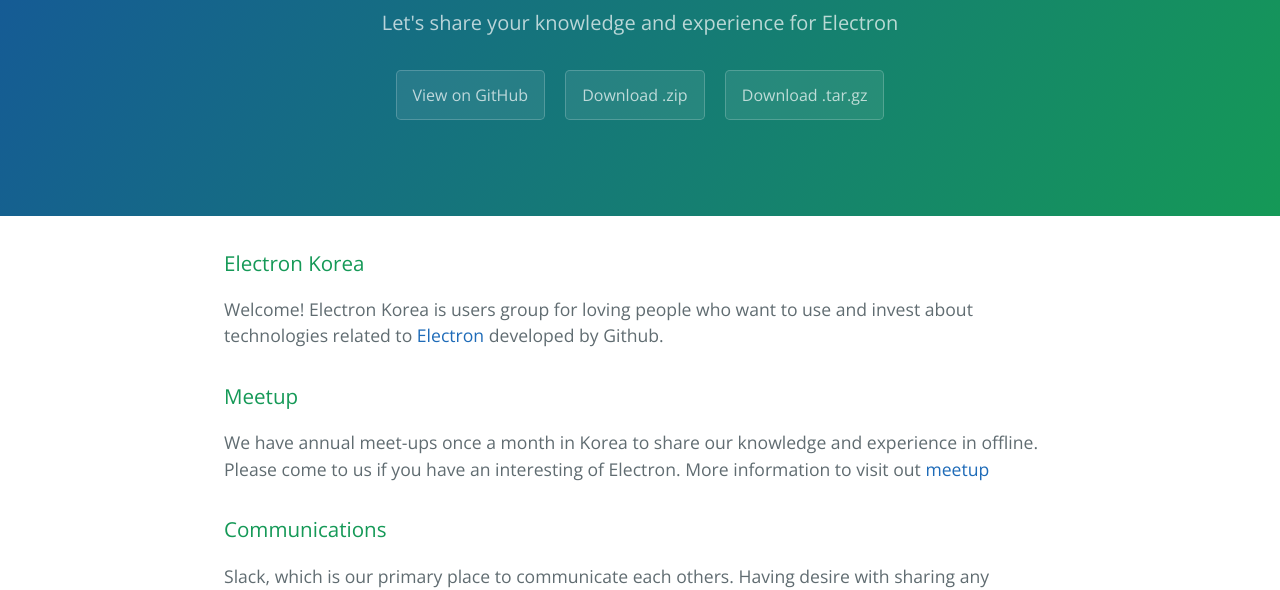
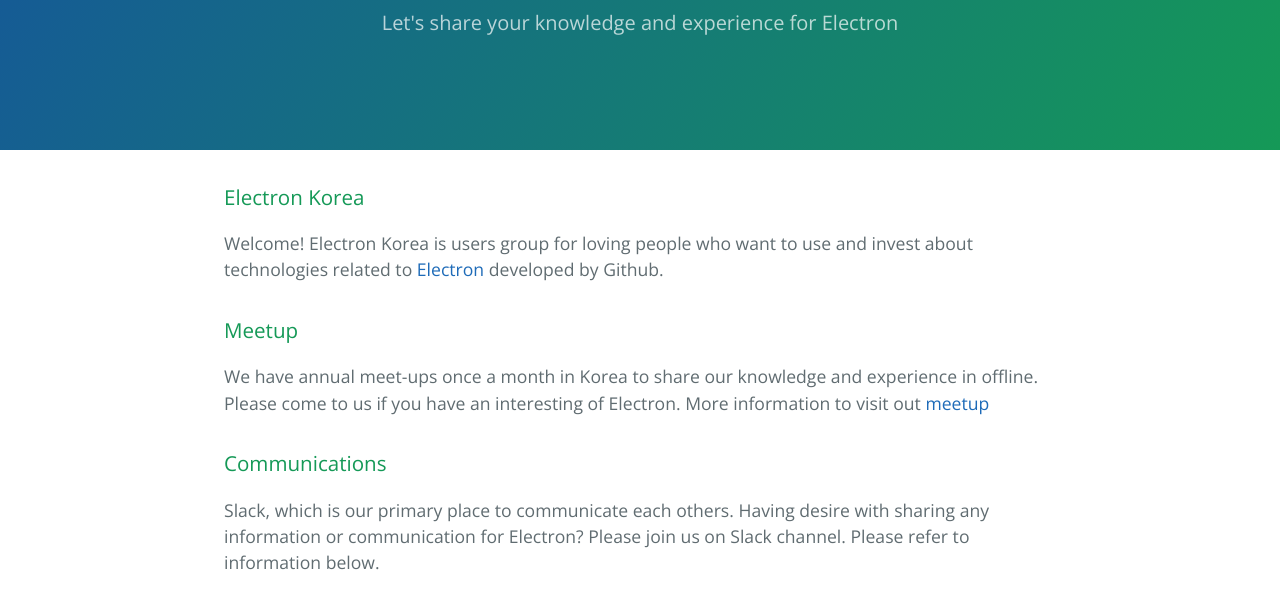
Before and after one commit to electron-kr/electron-kr, a plain HTML site: page index.html in a window 1280 px wide. Shown: the part 167-757 px from the top of the page. Drawn offline with nearby package versions, Linux system fonts and the light colour scheme.

Commit message:
Remove links

```diff
--- a/index.html
+++ b/index.html
@@ -13,9 +13,6 @@
     <section class="page-header">
       <h1 class="project-name">Electron Korea</h1>
       <h2 class="project-tagline">Let&#39;s share your knowledge and experience for Electron</h2>
-      <a href="https://github.com/electron-kr/electron-kr" class="btn">View on GitHub</a>
-      <a href="https://github.com/electron-kr/electron-kr/zipball/master" class="btn">Download .zip</a>
-      <a href="https://github.com/electron-kr/electron-kr/tarball/master" class="btn">Download .tar.gz</a>
     </section>
 
     <section class="main-content">
```
